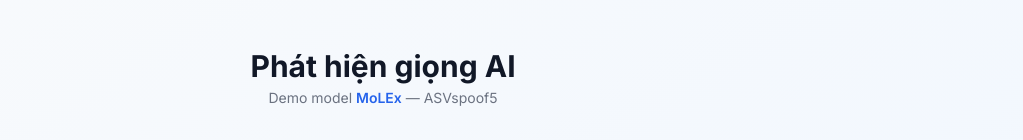
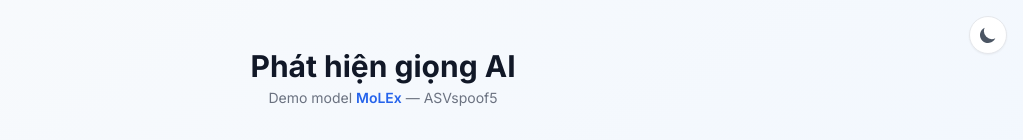
Before and after one commit to hoangducanh1865/DemoSpoofDetection, a Next.js app in the folder frontend/: page / in a window 1280 px wide. Shown: the top 140 px of the page, without its empty margins (257-1280 px from the left). Built offline with nearby package versions, Linux system fonts and the light colour scheme; no server answers.

Commit message:
feat: add dark/light theme toggle with system preference detection

```diff
--- a/frontend/src/app/layout.tsx
+++ b/frontend/src/app/layout.tsx
@@ -15,8 +15,8 @@ export default function RootLayout({
   children: React.ReactNode
 }) {
   return (
-    <html lang="vi">
-      <body className={inter.className}>{children}</body>
+    <html lang="vi" suppressHydrationWarning>
+      <body className={`${inter.className} bg-white dark:bg-gray-950 text-gray-900 dark:text-gray-100 transition-colors`}>{children}</body>
     </html>
   )
 }
--- a/frontend/src/app/page.tsx
+++ b/frontend/src/app/page.tsx
@@ -4,6 +4,7 @@ import UrlAnalyzer from '@/components/UrlAnalyzer'
 import FileUploader from '@/components/FileUploader'
 import ModelSelector from '@/components/ModelSelector'
 import DualResultCard from '@/components/DualResultCard'
+import ThemeToggle from '@/components/ThemeToggle'
 import type { AnalysisJob, ModelId } from '@/lib/types'
 
 type Tab = 'youtube' | 'upload'
@@ -16,27 +17,28 @@ export default function HomePage() {
   const [error, setError]     = useState<string | null>(null)
 
   return (
-    <main className="min-h-screen bg-gradient-to-br from-slate-50 to-blue-50 py-12 px-4">
+    <main className="min-h-screen bg-gradient-to-br from-slate-50 to-blue-50 dark:from-gray-950 dark:to-gray-900 py-12 px-4 transition-colors">
+      <ThemeToggle />
       <div className="max-w-2xl mx-auto">
         <div className="text-center mb-8">
-          <h1 className="text-3xl font-bold text-gray-900 mb-1">Phát hiện giọng AI</h1>
-          <p className="text-gray-500 text-sm">
-            Demo model <span className="font-semibold text-blue-600">MoLEx</span> — ASVspoof5
+          <h1 className="text-3xl font-bold text-gray-900 dark:text-gray-100 mb-1">Phát hiện giọng AI</h1>
+          <p className="text-gray-500 dark:text-gray-400 text-sm">
+            Demo model <span className="font-semibold text-blue-600 dark:text-blue-400">MoLEx</span> — ASVspoof5
           </p>
         </div>
 
-        <div className="flex gap-2 mb-4 bg-white rounded-xl p-1 shadow-sm border">
+        <div className="flex gap-2 mb-4 bg-white dark:bg-gray-800 rounded-xl p-1 shadow-sm border dark:border-gray-700">
           {(['youtube', 'upload'] as Tab[]).map(t => (
             <button key={t} onClick={() => setTab(t)}
               className={`flex-1 py-2.5 rounded-lg text-sm font-medium transition-colors ${
-                tab === t ? 'bg-blue-600 text-white shadow' : 'text-gray-600 hover:bg-gray-100'
+                tab === t ? 'bg-blue-600 text-white shadow' : 'text-gray-600 dark:text-gray-300 hover:bg-gray-100 dark:hover:bg-gray-700'
               }`}>
               {t === 'youtube' ? 'YouTube URL' : 'Upload / Ghi âm'}
             </button>
           ))}
         </div>
 
-        <div className="bg-white rounded-2xl shadow-sm border p-6 mb-4">
+        <div className="bg-white dark:bg-gray-800 rounded-2xl shadow-sm border dark:border-gray-700 p-6 mb-4">
           <ModelSelector selected={models} onChange={setModels} />
           {tab === 'youtube'
             ? <UrlAnalyzer models={models} onResult={setResult}
@@ -47,20 +49,20 @@ export default function HomePage() {
         </div>
 
         {loading && (
-          <div className="text-center text-sm text-gray-500 mb-4">
+          <div className="text-center text-sm text-gray-500 dark:text-gray-400 mb-4">
             Đang phân tích... (MoLEx cold start có thể mất 40-60 giây lần đầu)
           </div>
         )}
 
         {error && !loading && (
-          <div className="bg-red-50 border border-red-200 text-red-700 rounded-xl p-4 mb-4 text-sm">
+          <div className="bg-red-50 dark:bg-red-900/30 border border-red-200 dark:border-red-800 text-red-700 dark:text-red-300 rounded-xl p-4 mb-4 text-sm">
             {error}
           </div>
         )}
 
         {result && !loading && <DualResultCard job={result} />}
 
-        <p className="text-xs text-gray-400 text-center mt-8">
+        <p className="text-xs text-gray-400 dark:text-gray-500 text-center mt-8">
           Kết quả mang tính tham khảo · Không dùng làm bằng chứng pháp lý
         </p>
       </div>
--- a/frontend/src/components/FileUploader.tsx
+++ b/frontend/src/components/FileUploader.tsx
@@ -41,9 +41,9 @@ export default function FileUploader({ models, onResult, onError, loading, setLo
 
   return (
     <div>
-      <label className="block text-sm font-medium text-gray-700 mb-1">File ghi âm</label>
+      <label className="block text-sm font-medium text-gray-700 dark:text-gray-300 mb-1">File ghi âm</label>
       <div
-        className="border-2 border-dashed border-gray-300 rounded-lg p-6 text-center cursor-pointer hover:border-blue-400 transition-colors"
+        className="border-2 border-dashed border-gray-300 dark:border-gray-600 rounded-lg p-6 text-center cursor-pointer hover:border-blue-400 dark:hover:border-blue-500 transition-colors"
         onClick={() => inputRef.current?.click()}
         onDragOver={e => { e.preventDefault(); e.stopPropagation() }}
         onDrop={e => {
@@ -60,12 +60,12 @@ export default function FileUploader({ models, onResult, onError, loading, setLo
           onChange={e => { const f = e.target.files?.[0]; if (f) handleFile(f) }}
         />
         {file ? (
-          <div className="text-sm text-gray-700">
+          <div className="text-sm text-gray-700 dark:text-gray-200">
             <span className="font-medium">{file.name}</span>
-            <span className="text-gray-400 ml-2">({(file.size / 1024 / 1024).toFixed(1)} MB)</span>
+            <span className="text-gray-400 dark:text-gray-500 ml-2">({(file.size / 1024 / 1024).toFixed(1)} MB)</span>
           </div>
         ) : (
-          <div className="text-sm text-gray-400">
+          <div className="text-sm text-gray-400 dark:text-gray-500">
             Kéo thả file hoặc click để chọn
             <div className="text-xs mt-1">MP3, WAV, OGG, M4A, MP4, FLAC (tối đa 50MB)</div>
           </div>
--- a/frontend/src/components/ModelSelector.tsx
+++ b/frontend/src/components/ModelSelector.tsx
@@ -29,13 +29,13 @@ export default function ModelSelector({ selected, onChange }: Props) {
           className={`flex items-center gap-2 px-3 py-2 rounded-lg border text-sm transition-colors ${
             selected.includes(id)
               ? id === 'molex'
-                ? 'border-blue-500 bg-blue-50 text-blue-700'
-                : 'border-gray-400 bg-gray-50 text-gray-700'
-              : 'border-gray-200 text-gray-400'
+                ? 'border-blue-500 bg-blue-50 dark:bg-blue-900/30 text-blue-700 dark:text-blue-300'
+                : 'border-gray-400 dark:border-gray-500 bg-gray-50 dark:bg-gray-700 text-gray-700 dark:text-gray-200'
+              : 'border-gray-200 dark:border-gray-700 text-gray-400 dark:text-gray-500'
           }`}
         >
           <div className={`w-4 h-4 rounded border flex items-center justify-center ${
-            selected.includes(id) ? 'bg-current border-current' : 'border-gray-300'
+            selected.includes(id) ? 'bg-current border-current' : 'border-gray-300 dark:border-gray-600'
           }`}>
             {selected.includes(id) && (
               <svg className="w-3 h-3 text-white" fill="currentColor" viewBox="0 0 12 12">
--- /dev/null
+++ b/frontend/src/components/ThemeToggle.tsx
@@ -0,0 +1,39 @@
+'use client'
+import { useEffect, useState } from 'react'
+
+export default function ThemeToggle() {
+  const [dark, setDark] = useState(false)
+
+  useEffect(() => {
+    const saved = localStorage.getItem('theme')
+    const prefersDark = window.matchMedia('(prefers-color-scheme: dark)').matches
+    const isDark = saved === 'dark' || (!saved && prefersDark)
+    setDark(isDark)
+    document.documentElement.classList.toggle('dark', isDark)
+  }, [])
+
+  const toggle = () => {
+    const next = !dark
+    setDark(next)
+    document.documentElement.classList.toggle('dark', next)
+    localStorage.setItem('theme', next ? 'dark' : 'light')
+  }
+
+  return (
+    <button
+      onClick={toggle}
+      className="fixed top-4 right-4 p-2 rounded-full bg-white dark:bg-gray-800 border border-gray-200 dark:border-gray-700 shadow-sm hover:shadow transition-all"
+      title={dark ? 'Chuyển sang sáng' : 'Chuyển sang tối'}
+    >
+      {dark ? (
+        <svg className="w-5 h-5 text-yellow-400" fill="currentColor" viewBox="0 0 20 20">
+          <path d="M10 2a1 1 0 011 1v1a1 1 0 11-2 0V3a1 1 0 011-1zm4 8a4 4 0 11-8 0 4 4 0 018 0zm-.464 4.95l.707.707a1 1 0 001.414-1.414l-.707-.707a1 1 0 00-1.414 1.414zm2.12-10.607a1 1 0 010 1.414l-.706.707a1 1 0 11-1.414-1.414l.707-.707a1 1 0 011.414 0zM17 11a1 1 0 100-2h-1a1 1 0 100 2h1zm-7 4a1 1 0 011 1v1a1 1 0 11-2 0v-1a1 1 0 011-1zM5.05 6.464A1 1 0 106.465 5.05l-.708-.707a1 1 0 00-1.414 1.414l.707.707zm1.414 8.486l-.707.707a1 1 0 01-1.414-1.414l.707-.707a1 1 0 011.414 1.414zM4 11a1 1 0 100-2H3a1 1 0 000 2h1z"/>
+        </svg>
+      ) : (
+        <svg className="w-5 h-5 text-gray-600" fill="currentColor" viewBox="0 0 20 20">
+          <path d="M17.293 13.293A8 8 0 016.707 2.707a8.001 8.001 0 1010.586 10.586z"/>
+        </svg>
+      )}
+    </button>
+  )
+}
--- a/frontend/src/components/UrlAnalyzer.tsx
+++ b/frontend/src/components/UrlAnalyzer.tsx
@@ -30,14 +30,14 @@ export default function UrlAnalyzer({ models, onResult, onError, loading, setLoa
 
   return (
     <div>
-      <label className="block text-sm font-medium text-gray-700 mb-1">YouTube URL</label>
+      <label className="block text-sm font-medium text-gray-700 dark:text-gray-300 mb-1">YouTube URL</label>
       <div className="flex gap-2">
         <input
           type="url"
           value={url}
           onChange={e => setUrl(e.target.value)}
           placeholder="https://youtube.com/watch?v=..."
-          className="flex-1 px-3 py-2 border border-gray-300 rounded-lg text-sm focus:ring-2 focus:ring-blue-500 focus:border-blue-500 outline-none"
+          className="flex-1 px-3 py-2 border border-gray-300 dark:border-gray-600 bg-white dark:bg-gray-700 text-gray-900 dark:text-gray-100 rounded-lg text-sm focus:ring-2 focus:ring-blue-500 focus:border-blue-500 outline-none"
           disabled={loading}
         />
         <button
--- a/frontend/tailwind.config.ts
+++ b/frontend/tailwind.config.ts
@@ -4,6 +4,7 @@ const config: Config = {
   content: [
     './src/**/*.{ts,tsx}',
   ],
+  darkMode: 'class',
   theme: {
     extend: {},
   },
```
Also changed, not shown: frontend/src/components/DualResultCard.tsx (+9 -9 lines), frontend/src/components/SegmentTimeline.tsx (+6 -6 lines).
